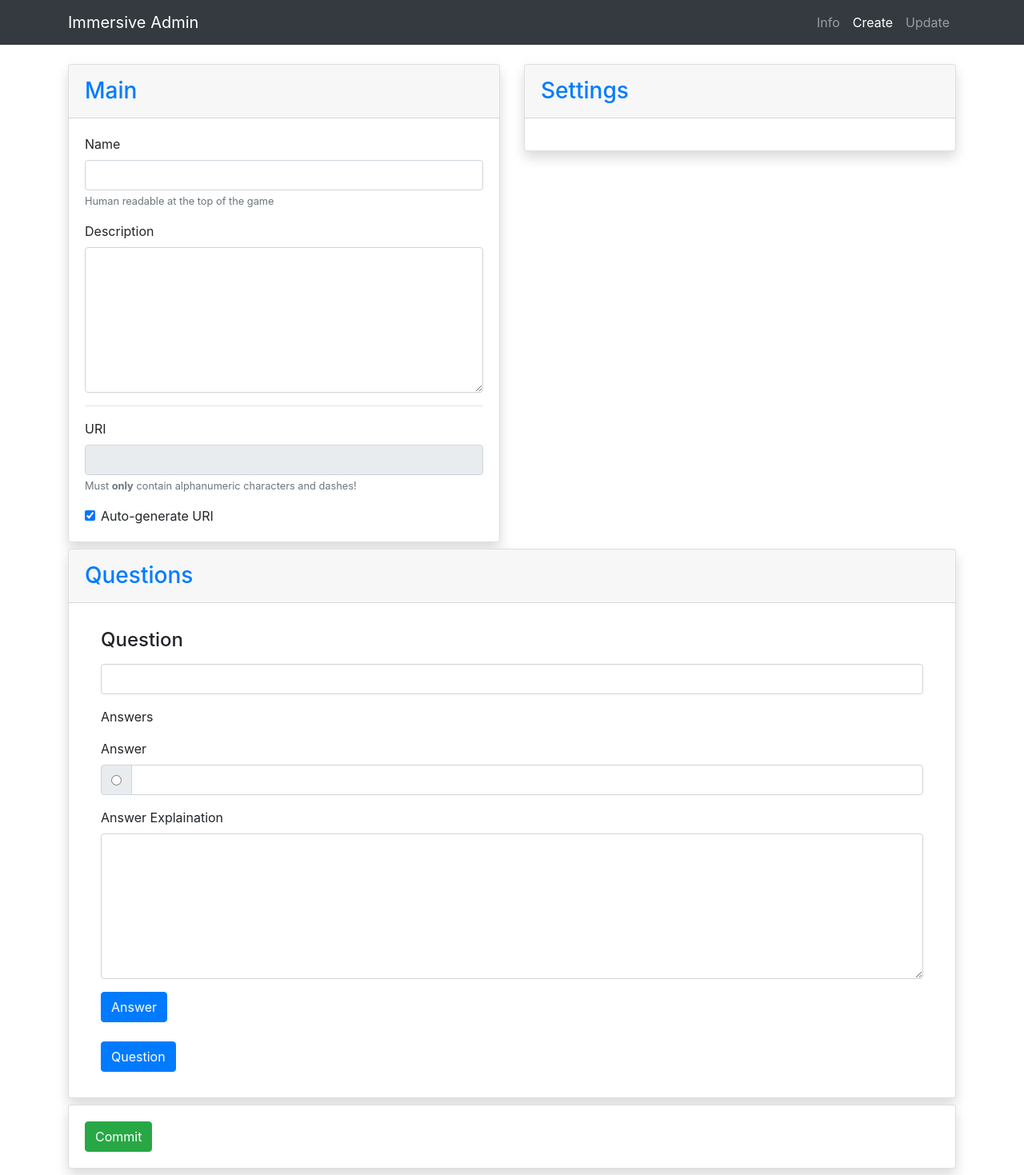
After one commit to ChrisMott97/Flashcard-Game, a Flask app: page /admin/create in a window 1280 px wide. The commit adds this page. Shown: the whole page at 80% size. Run offline with Flask 2, Linux system fonts and the light colour scheme; style sheets or scripts are compiled from the project's sources; parts of the project's set-up code (start-up, migrations or seed data) failed here and were passed over.

Commit message:
Updated jquery use

```diff
--- a/app/app.py
+++ b/app/app.py
@@ -75,11 +75,11 @@ def data():
 
 @app.route('/admin')
 def admin():
-    return render_template("dashboard.html")
+    return redirect('/admin/info')
 
 @app.route('/admin/info')
 def info():
-    return render_template("info.html")
+    return render_template("admin.html")
 
 @app.route('/admin/create')
 def create():
@@ -182,6 +182,13 @@ def corrects():
                 if(correct):
                     session['score'] += 1
                     return "true"
+            else:
+                correct = Correct.objects(question=request.args['questionid']).first()
+                return app.response_class(
+                    response=correct.to_json(),
+                    status=200,
+                    mimetype='application/json'
+                )
         return "false"
 
 @app.route('/api/score')
--- a/app/static/assets/style.css
+++ b/app/static/assets/style.css
@@ -132,6 +132,6 @@ a:hover{
     opacity: 0;
 }
 .completed{
-    display: none;
     opacity: 0;
+    font-size: 300px;
 }
--- /dev/null
+++ b/app/static/src/create.js
@@ -0,0 +1,145 @@
+import $ from 'jquery';
+import popper from 'popper.js';
+import bootstrap from 'bootstrap';
+import 'bootstrap/dist/css/bootstrap.min.css';
+import handlebars from 'handlebars/dist/cjs/handlebars';
+import GameModel from './models/game';
+import QuestionModel from './models/question';
+import AnswerModel from './models/answer';
+
+let events = {
+    initName: () => {
+        $('#gameName').on('input', function (e) {
+            if ($('#autogen').is(':checked')) {
+                let input = $('#gameName')
+                    .val()
+                    .replace(/ +/g, '-')
+                    .replace(/[^a-zA-Z0-9 -]/g, "")
+                    .replace(/-+/g, '-')
+                    .toLowerCase();
+                $('#uri').val(input);
+            }
+        });
+    },
+    initCheck: () => {
+        $('#autogen').on('input', function (e) {
+            if ($('#autogen').is(':checked')) {
+                $('#uri').prop("disabled", true);
+                let input = $('#gameName')
+                    .val()
+                    .replace(/ +/g, '-')
+                    .replace(/[^a-zA-Z0-9 -]/g, "")
+                    .replace(/-+/g, '-')
+                    .toLowerCase();
+                $('#uri').val(input);
+            } else {
+                $('#uri').prop("disabled", false);
+            }
+        });
+    },
+    selectAnswer: () => {
+        $(document).on('click', '.correctanswer', function (e) {
+            let parent = $(this);
+            $(document).find('.correctanswer').each(function (i, el) {
+                console.log(!$(el).is(parent));
+
+                if (!$(el).is(parent)) {
+                    $(el).removeClass('active');
+                    $(el).prop('checked', false);
+                }
+            });
+        });
+    },
+    newAnswer: () => {
+        $(document).on('click', '.newanswer', function (e) {
+            e.preventDefault();
+            $(this).parent().after(templates.a());
+        });
+    },
+    newQuestion: () => {
+        $(document).on('click', '.newquestion', function (e) {
+            e.preventDefault();
+            $(this).parent().after(templates.q());
+        });
+    }
+};
+
+let templates = {
+    q: handlebars.compile($('#q-template').html()),
+    a: handlebars.compile($('#a-template').html())
+};
+
+function init() {
+    events.initName();
+    events.initCheck();
+    events.selectAnswer();
+    events.newAnswer();
+    events.newQuestion();
+    handlebars.registerPartial("answer", $('#a-template').html());
+    $('#questions').append(templates.q({
+        answer: templates.a()
+    }));
+}
+
+init();
+// $('#name').on('input',function(e){
+//     if($('#autogen').is(':checked')){
+//         let input = $('#name')
+//             .val()
+//             .replace(/ +/g,'-')
+//             .replace(/[^a-zA-Z0-9 -]/g, "")
+//             .replace(/-+/g,'-')
+//             .toLowerCase()
+//         $('#uri').val(input)
+//     }
+// });
+// $('#autogen').on('input',function(e){
+//     if($('#autogen').is(':checked')){
+//         $('#uri').prop("disabled", true)
+//         let input = $('#name')
+//             .val()
+//             .replace(/ +/g,'-')
+//             .replace(/[^a-zA-Z0-9 -]/g, "")
+//             .replace(/-+/g,'-')
+//             .toLowerCase()
+//         $('#uri').val(input)
+//     }else{
+//         $('#uri').prop("disabled", false)
+//     }
+// })
+
+// $(document).on('click', '.correctanswer', function(e){
+//     let parent = $(this)
+//     $(document).find('.correctanswer').each(function(i, el){
+//         console.log(!$(el).is(parent))
+
+//         if(!$(el).is(parent)){
+//             $(el).removeClass('active')
+//             $(el).prop('checked', false)
+//         }
+//     })
+// })
+
+// document.addEventListener('DOMContentLoaded', function() {
+//     var q_source   = document.getElementById("q-template").innerHTML;
+//     var q_template = Handlebars.compile(q_source);
+
+//     var a_source   = document.getElementById("a-template").innerHTML;
+//     var a_template = Handlebars.compile(a_source);
+
+//     let i = 0
+
+//     Handlebars.registerPartial("answer", $("#a-template").html())
+
+//     $('#questions').append(q_template({answer: a_template()}))
+
+//     $(document).on('click','.newanswer',function(e){
+//         e.preventDefault()
+//         $(this).parent().after(a_template())
+//     })
+
+//     $(document).on('click','.newquestion',function(e){
+//         e.preventDefault()
+//         $(this).parent().after(q_template())
+//     })
+// })
--- a/app/static/src/models/answer.js
+++ b/app/static/src/models/answer.js
@@ -1,40 +1,46 @@
 // define(['vendor/axios.min'], function(axios){
 import axios from 'axios';
 
-function getByQuestion(questionId, callback){
-    axios.get('/api/answers', {
-        params:{
+const getByQuestion = (questionId, callback) => axios.get('/api/answers', {
+    params: {
         questionid: questionId
     }
-    }).then(function(res){
+}).then((res) => {
     var answers = [];
-        res.data.forEach(function(datum) {
+    res.data.forEach(function (datum) {
         answers.push(JSON.parse(datum));
     });
     callback(answers);
-    }).catch(function(e){
+}).catch((e) => {
     console.log(e);
     callback();
 });
-}
 
-function checkCorrect(questionId, answerId, callback){
-    axios.get('/api/corrects', {
-        params:{
-            questionid : questionId,
+const checkCorrect = (questionId, answerId, callback) => axios.get('/api/corrects', {
+    params: {
+        questionid: questionId,
         answerid: answerId
     }
-    }).then(function(res){
-        callback(res.data);
-    }).catch(function(e){
+}).then((res) => callback(res.data)).catch((e) => {
     console.log(e);
     callback();
 });
+
+const findCorrect = (questionId, callback) => axios.get('/api/corrects', {
+    params: {
+        questionid: questionId
     }
+}).then((res) => {
+    callback(res.data);
+}).catch((e) => {
+    console.log(e);
+    callback();
+});
 
 export default {
     getByQuestion: getByQuestion,
-    checkCorrect: checkCorrect
+    checkCorrect: checkCorrect,
+    findCorrect: findCorrect
 };
 
 // });
--- /dev/null
+++ b/app/static/src/models/game.js
@@ -0,0 +1,44 @@
+import axios from 'axios';
+
+function findAll(callback){
+    axios.get('/api/games')
+    .then((res)=>{
+        callback(res.data);
+    }).catch((e)=>{
+        console.log(e);
+        callback();
+    });
+}
+
+export default {
+    findAll: findAll
+};
+
+// function getByUri(gameUri, callback){
+//     axios.get('/api/questions', {
+//         params:{
+//             gameuri: gameUri
+//         }
+//     }).then(function(res){
+//         callback(res.data);
+//     }).catch(function(e){
+//         console.log(e);
+//         callback();
+//     });
+// }
+
+// function getScore(callback){
+//     axios.get('/api/score')
+//     .then(function(res){
+//         callback(res.data);
+//     })
+//     .catch(function(e){
+//         console.log(e);
+//         callback();
+//     });
+// }
+
+// export default {
+//     getByUri: getByUri,
+//     getScore: getScore
+// };
--- a/app/static/src/models/question.js
+++ b/app/static/src/models/question.js
@@ -1,30 +1,38 @@
 import axios from 'axios';
 
-function getByUri(gameUri, callback){
-    axios.get('/api/questions', {
-        params:{
+const findByUri = (gameUri, callback) => axios.get('/api/questions', {
+        params: {
             gameuri: gameUri
         }
-    }).then(function(res){
+    }).then((res) => {
         callback(res.data);
-    }).catch(function(e){
+    }).catch((e) => {
         console.log(e);
         callback();
     });
-}
 
-function getScore(callback){
-    axios.get('/api/score')
-    .then(function(res){
+const findByGameId = (gameId, callback) => axios.get('/api/questions', {
+        params: {
+            gameid: gameId
+        }
+    }).then((res) => {
         callback(res.data);
-    })
-    .catch(function(e){
+    }).catch((e) => {
         console.log(e);
         callback();
     });
-}
+
+const findScore = (callback) => axios.get('/api/score')
+    .then((res) => {
+        callback(res.data);
+    })
+    .catch((e) => {
+        console.log(e);
+        callback();
+    });
 
 export default {
-    getByUri: getByUri,
-    getScore: getScore
+    findByUri: findByUri,
+    findScore: findScore,
+    findByGameId: findByGameId
 };
--- /dev/null
+++ b/app/templates/create.html
@@ -0,0 +1,168 @@
+<!DOCTYPE html>
+<html lang="en">
+
+<head>
+
+    <meta charset="utf-8">
+    <meta name="viewport" content="width=device-width, initial-scale=1, shrink-to-fit=no">
+    <meta name="description" content="">
+    <meta name="author" content="">
+
+    <title>Immersive Admin</title>
+</head>
+
+<body>
+
+    <!-- Navigation -->
+    <nav class="navbar navbar-expand-lg navbar-dark bg-dark static-top">
+        <div class="container">
+            <a class="navbar-brand" href="#">Immersive Admin</a>
+            <button class="navbar-toggler" type="button" data-toggle="collapse" data-target="#navbarResponsive"
+                aria-controls="navbarResponsive" aria-expanded="false" aria-label="Toggle navigation">
+                <span class="navbar-toggler-icon"></span>
+            </button>
+            <div class="collapse navbar-collapse" id="navbarResponsive">
+                <ul class="navbar-nav ml-auto">
+                    <li class="nav-item">
+                        <a class="nav-link" href="/admin/info">Info</a>
+                    </li>
+                    <li class="nav-item active">
+                        <a class="nav-link" href="#">Create</a>
+                    </li>
+                    <li class="nav-item">
+                        <a class="nav-link" href="#">Update</a>
+                    </li>
+                </ul>
+            </div>
+        </div>
+    </nav>
+    <br>
+    <!-- Page Content -->
+    <div class="container">
+            <div class="row">
+                <div class="col-sm">
+                    <div class="card shadow mb-2">
+                        <div class="card-header py-3">
+                            <h3 class="m-0 text-primary">Main</h3>
+                            <!-- <small>3 days ago</small> -->
+                        </div>
+                        <div class="card-body">
+                            <form>
+                                <div class="form-group">
+                                    <label for="name">Name</label>
+                                    <input type="text" class="form-control" id="gameName" placeholder="">
+                                    <small id="nameHelp" class="form-text text-muted">Human readable at the top of the game</small>
+                                </div>
+                                <div class="form-group">
+                                    <label for="name">Description</label>
+                                    <textarea class="form-control" id="gameDesc" rows="7" placeholder=""></textarea>
+                                </div>
+                                <hr>
+                                <div class="form-group">
+                                    <label for="uri">URI</label>
+                                    <input type="text" class="form-control" disabled id="uri" placeholder="">
+                                    <small id="uriHelp" class="form-text text-muted">Must <strong>only</strong> contain alphanumeric
+                                        characters and dashes!</small>
+                                </div>
+                                <div class="form-check">
+                                    <input type="checkbox" checked="checked" class="form-check-input" id="autogen">
+                                    <label class="form-check-label" for="autogen">Auto-generate URI</label>
+                                </div>
+                            </form>
+                        </div>
+                    </div>
+                </div>
+                <div class="col-sm">
+                    <div class="card shadow mb-2">
+                        <div class="card-header py-3">
+                            <h3 class="m-0 text-primary">Settings</h3>
+                            <!-- <small>3 days ago</small> -->
+                        </div>
+                        <div class="card-body">
+                        </div>
+                    </div>
+                </div>
+            </div>
+            <div class="row">
+                <div class="col-sm">
+                    <div class="card shadow mb-2">
+                        <div class="card-header py-3">
+                            <h3 class="m-0 text-primary">Questions</h3>
+                            <!-- <small>3 days ago</small> -->
+                        </div>
+                        <div class="card-body">
+                                <ul class="list-group list-group-flush" id="questions">
+
+                                    </ul>
+                        </div>
+                    </div>
+                    <div class="card shadow mb-2">
+                        <div class="card-body" id="games">
+                            <a href="#" class="btn btn-success btn-icon-split">
+                                <span class="icon text-white-50">
+                                    <i class="fas fa-check"></i>
+                                </span>
+                                <span class="text">Commit</span>
+                            </a>
+                        </div>
+                    </div>
+                </div>
+            </div>
+            {% raw %}
+            <script id="q-template" type="text/x-handlebars-template">
+                <li id="question" class="list-group-item">
+                    <div class="form-group">
+                        <label for="questionName"><h4>Question</h4></label>
+                        <input type="text" class="form-control" id="questionName" placeholder="">
+                    </div>
+                    <p>Answers</p>
+                    <div id='answers'>
+                        {{> answer }}
+                    </div>
+                    <br>
+                    <a href="#" class="btn btn-primary btn-icon-split newquestion">
+                        <span class="icon text-white-50">
+                            <i class="fas fa-plus"></i>
+                        </span>
+                        <span class="text">Question</span>
+                    </a>
+                </li>
+            </script>
+            <script id="a-template" type="text/x-handlebars-template">
+                <div id="answer">
+                    <div class="form-group">
+                        <label for="answerName">Answer</label>
+                        <div class="input-group">
+                            <div class="input-group-prepend">
+                                <div class="input-group-text">
+                                <input type="radio" class="correctanswer" aria-label="Radio button for following text input">
+                                </div>
+                            </div>
+                            <input type="text" class="form-control" id="answerName" aria-label="Text input with radio button">
+                        </div>
+                    </div>
+                    <div class="form-group">
+                        <label for="answerExplain">Answer Explaination</label>
+                        <div class="input-group">
+                            <textarea class="form-control" id="answerExplain" rows="7" placeholder=""></textarea>
+                        </div>
+                    </div>
+                    <a href="#" class="btn btn-primary btn-icon-split newanswer">
+                        <span class="icon text-white-50">
+                            <i class="fas fa-plus"></i>
+                        </span>
+                        <span class="text">Answer</span>
+                    </a>
+
+                </div>
+            </script>
+
+            <!-- <script src="/static/js/jquery.min.js"></script>
+            <script src="/static/js/create.js"></script> -->
+            {% endraw %}
+    </div>
+    <script src="/static/dist/create.js"></script>
+
+</body>
+
+</html>
--- a/app/templates/index.html
+++ b/app/templates/index.html
@@ -33,12 +33,12 @@
   </script>
   <script id="complete-template" type="text/x-handlebars-template">
     <div class="completed">
-        <h1>Score: {{score}}</h1>
+        {{score}}
     </div>
   </script>
   {% endraw %}
 
-  <script src="/static/dist/main.js"></script>
+  <script src="/static/dist/app.js"></script>
 </body>
 
 </html>
--- a/package.json
+++ b/package.json
@@ -27,8 +27,11 @@
   "dependencies": {
     "animejs": "^3.0.1",
     "axios": "^0.19.0",
+    "bootstrap": "^4.3.1",
     "font-awesome": "^4.7.0",
     "handlebars": "^4.1.2",
+    "jquery": "^3.4.1",
+    "popper.js": "^1.15.0",
     "shuffle-array": "^1.0.1"
   }
 }
```
Also changed, not shown: app/static/src/admin.js (added, +93 -0 lines), app/static/src/index.js (+16 -4 lines), app/templates/admin.html (added, +113 -0 lines), webpack.config.js (+6 -2 lines), package-lock.json. Lines whose indentation alone changed are shown as unchanged.
